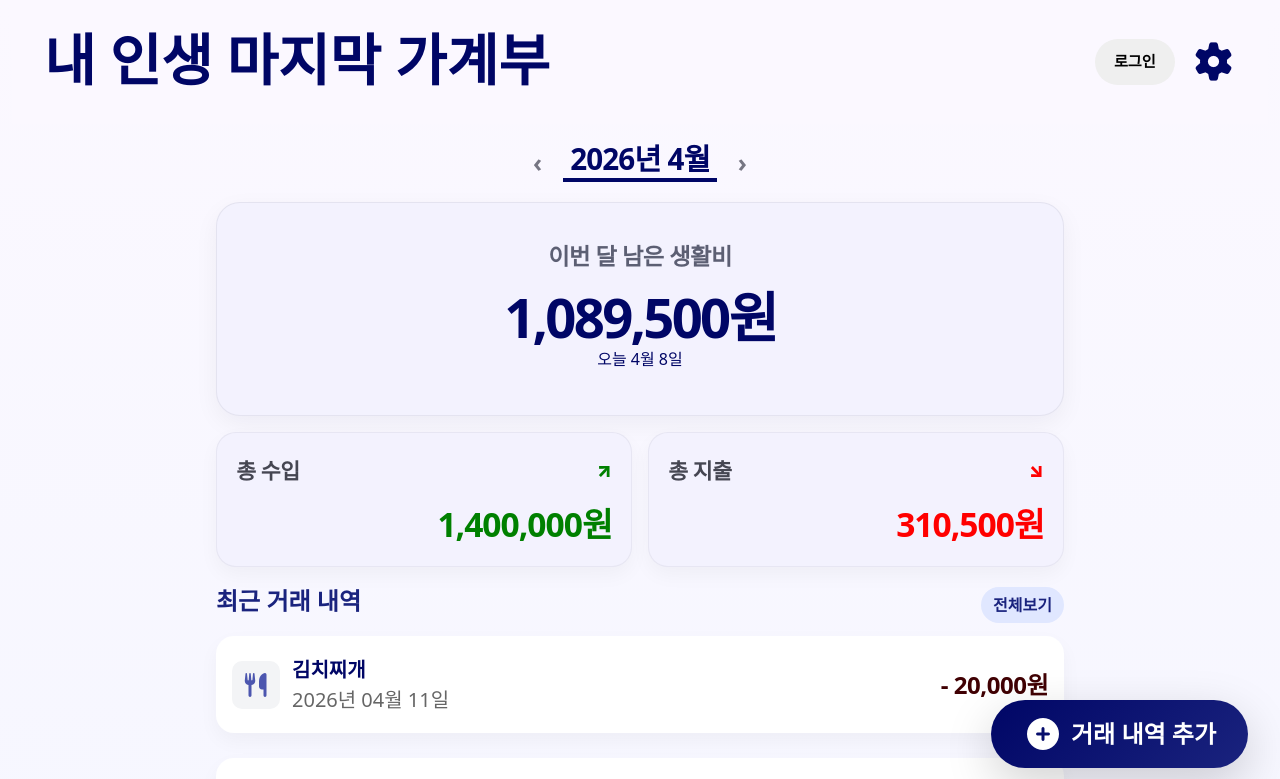
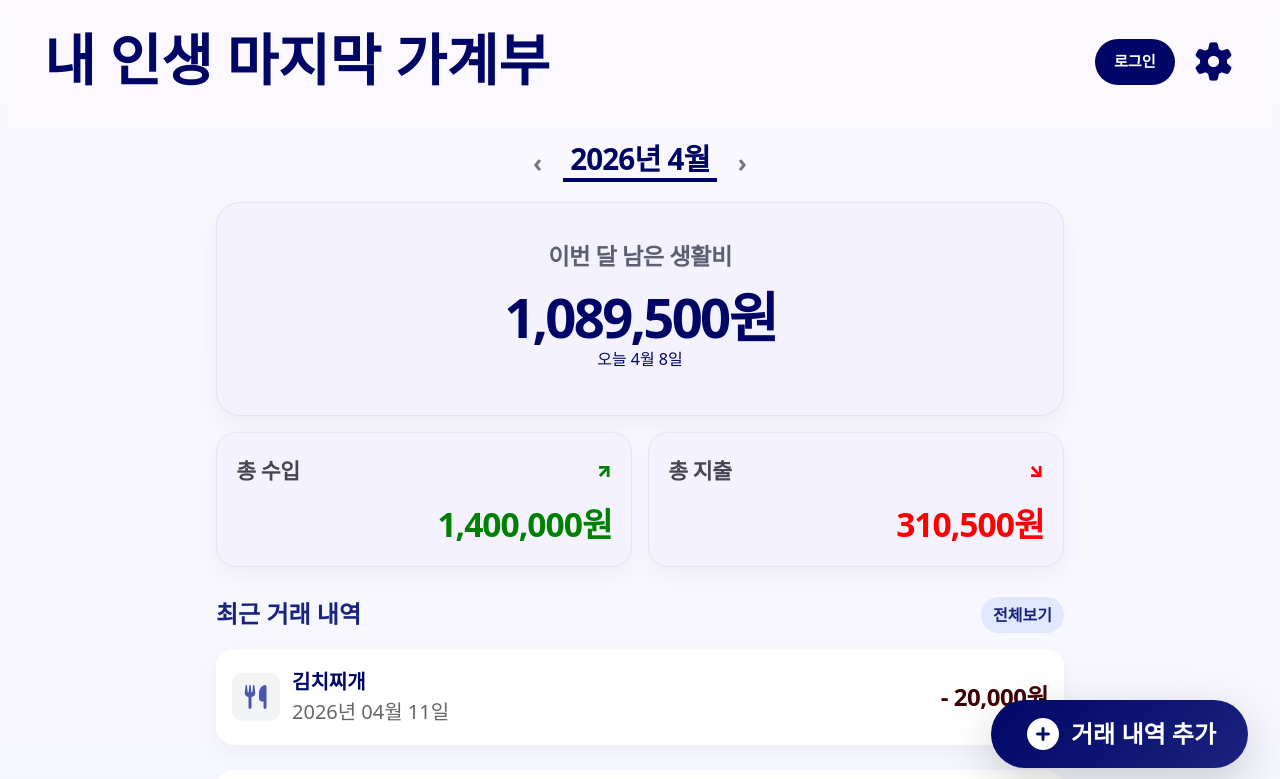
Before and after one commit to KBSkeletonTeam4/Team4_skeleton, a Vue app: page / in a window 1280 px wide. Shown: the top 779 px of the page. Built offline with nearby package versions, Linux system fonts and the light colour scheme; data requests are answered from the project's data file; a web font is replaced by a local one.

Commit message:
style: modify_margin

```diff
--- a/src/components/common/Header.vue
+++ b/src/components/common/Header.vue
@@ -75,7 +75,7 @@ onMounted(() => {
 
 .titleText {
   font-size: 3.5em;
-  font-weight: 900;
+  font-weight: 600;
   margin: 0;
   font-family: "OngleipReconstruction";
 }
@@ -102,6 +102,8 @@ onMounted(() => {
   font-size: 0.95em;
   font-weight: 800;
   cursor: pointer;
+  color: #ffffff;
+  background-color: #000666;
   transition:
     transform 0.15s ease,
     opacity 0.2s ease,
@@ -109,7 +111,7 @@ onMounted(() => {
 }
 
 .loginBtn:hover {
-  opacity: 0.92;
+  opacity: 0.75;
 }
 
 .loginBtn:active {
@@ -121,6 +123,10 @@ onMounted(() => {
   font-size: 2.25em;
   color: #000666;
   cursor: pointer; /* 마우스 오버 시 손가락 모양으로 변경 */
+}
+
+.gearIcon:hover {
+  opacity: 0.75;
 }
 
 @media screen and (max-width: 1000px) {
--- a/src/components/home/RecentList.vue
+++ b/src/components/home/RecentList.vue
@@ -103,12 +103,12 @@ const goToHistory = () => {
   display: flex;
   justify-content: space-between;
   align-items: center;
-  margin-bottom: 16px;
 }
 .recent-header h3 {
   font-size: 1.5em;
   font-weight: bold;
   color: #1a237e;
+  margin-bottom: 0 !important;
 }
 .more-btn {
   padding: 6px 12px;
--- a/src/components/home/SummaryCard.vue
+++ b/src/components/home/SummaryCard.vue
@@ -66,6 +66,7 @@ const formatCurrency = (value) => {
   display: flex;
   flex-direction: column;
   gap: 1rem;
+  margin-bottom: 30px;
 }
 
 .balance-card {
--- a/src/pages/Home.vue
+++ b/src/pages/Home.vue
@@ -147,7 +147,7 @@ onMounted(() => {
 }
 
 :deep(.recent-header) {
-  margin-bottom: 0.8rem;
+  margin-bottom: 1rem;
 }
 
 :deep(.recent-title) {
```
